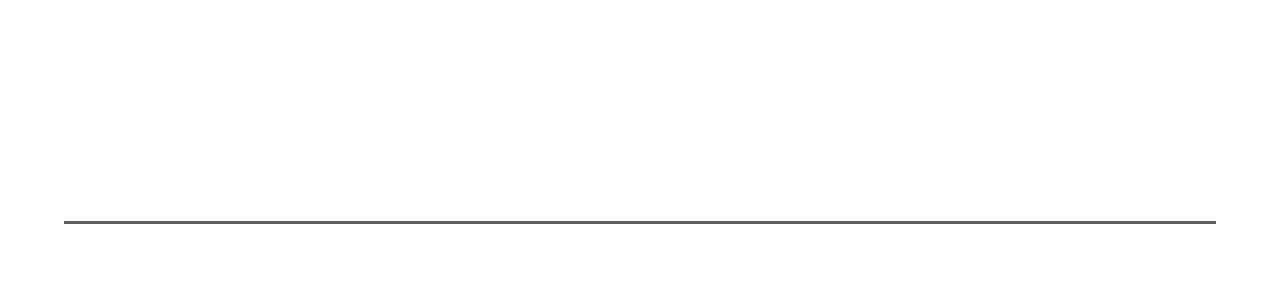
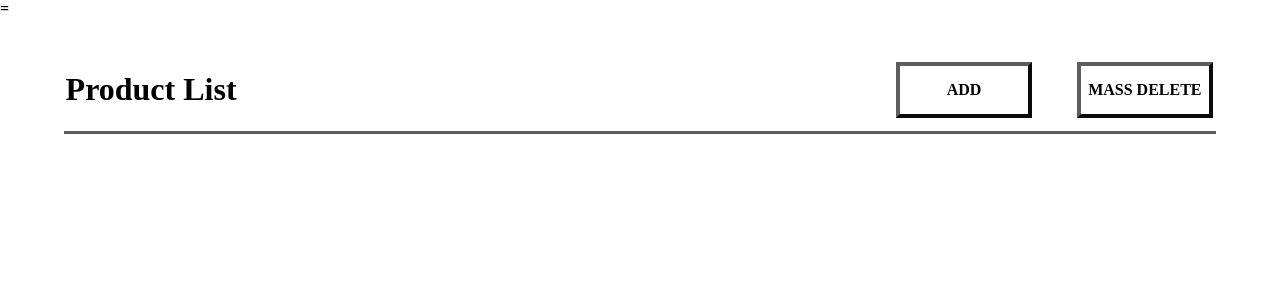
Before and after one commit to Rupros/Job-Application, a React (Create React App) app: page / in a window 1280 px wide. Shown: the top 300 px of the page. Built offline with nearby package versions, Linux system fonts and the light colour scheme.

Commit message:
Added routes

```diff
--- a/package.json
+++ b/package.json
@@ -12,6 +12,7 @@
     "@types/react-dom": "^18.0.11",
     "react": "^18.2.0",
     "react-dom": "^18.2.0",
+    "react-router-dom": "^6.8.2",
     "react-scripts": "5.0.1",
     "sass": "^1.58.3",
     "typescript": "^4.9.5",
--- /dev/null
+++ b/src/App.tsx
@@ -0,0 +1,18 @@
+import React from 'react';
+import {BrowserRouter as Router, Routes, Route} from "react-router-dom"
+
+import AddPage from './page/AddPage';
+import ListPage from './page/ListPage';
+
+function App() {
+  return (
+    <Router>
+        <Routes>
+            <Route path='/' element={<ListPage />} />
+            <Route path='/add-products' element={<AddPage />} />
+        </Routes>=
+    </Router>
+  );
+}
+
+export default App;
--- a/src/css/productList.scss
+++ b/src/css/productList.scss
@@ -1,24 +1,65 @@
 body{
     margin: 0;
+
+    font-weight: bold;
+    font-family: 'Koulen';
 }
 
 .header{
     position: fixed;
 
-    height: 15em;
+    height: 6em;
     width: 100%;
 
-    margin-right: 0;
-    margin-left: 0;
+    margin-top: 3em;
 
-    display: flex;
+    .verticalBox {
+        display: flex;
+        flex-direction: column;
+        margin: auto;
+        width: 90%;
 
-    .line {
-        margin: auto;
-        border: 0;
-        height: 3px;
-        width: 90%;
-        margin-bottom: 1em;
-        background: #5f5e5e;
+        .horizontalBox {
+            display: flex;
+            place-content: space-between;
+            margin: 0.1em;
+
+            .buttonList {
+                display: flex;
+                align-items:center;
+                justify-content: space-between;
+
+                width: 20em;
+
+                div {
+                    margin: 0.1em;
+                    display: flex;
+
+                    align-items:center;
+                    justify-content:center;
+
+                    width: 8em;
+                    height: 3em;
+
+                    border-style: outset;
+                    border-color: #5f5e5e;
+                    border-width: 0.3em;
+
+                    cursor: pointer;
+                }
+
+                div:hover {
+                    border-width: 0.4em;
+                }
+            }
+        }
+
+        .line {
+            margin-bottom: 0.5em;
+            border: 0;
+            height: 3px;
+
+            background: #5f5e5e;
+        }
     }
 }
--- a/src/index.tsx
+++ b/src/index.tsx
@@ -1,6 +1,6 @@
 import React from 'react';
 import ReactDOM from 'react-dom/client';
-import ListPage from './page/ListPage';
+import App from './App';
 
 const root = ReactDOM.createRoot(
   document.getElementById('root') as HTMLElement
@@ -8,6 +8,6 @@ const root = ReactDOM.createRoot(
 
 root.render(
   <React.StrictMode>
-    <ListPage />
+    <App />
   </React.StrictMode>
 );
--- a/src/page/ListPage.tsx
+++ b/src/page/ListPage.tsx
@@ -4,11 +4,18 @@ import '../css/productList.scss';
 function ListPage() {
   return (
     <div className='header'>
-      <div className='horizontalBox'>
+      <div className='verticalBox'>
+        <div className='horizontalBox'>
+          <h1>Product List</h1>
 
+          <div className='buttonList'>
+            <div>ADD</div>
+            <div>MASS DELETE</div>
+          </div>
+        </div>
+
+        <div className='line'></div>
       </div>
-
-      <div className='line'></div>
     </div>
   );
 }
```
Also changed, not shown: 1 other file (tests, documents, lock files or other folders).
